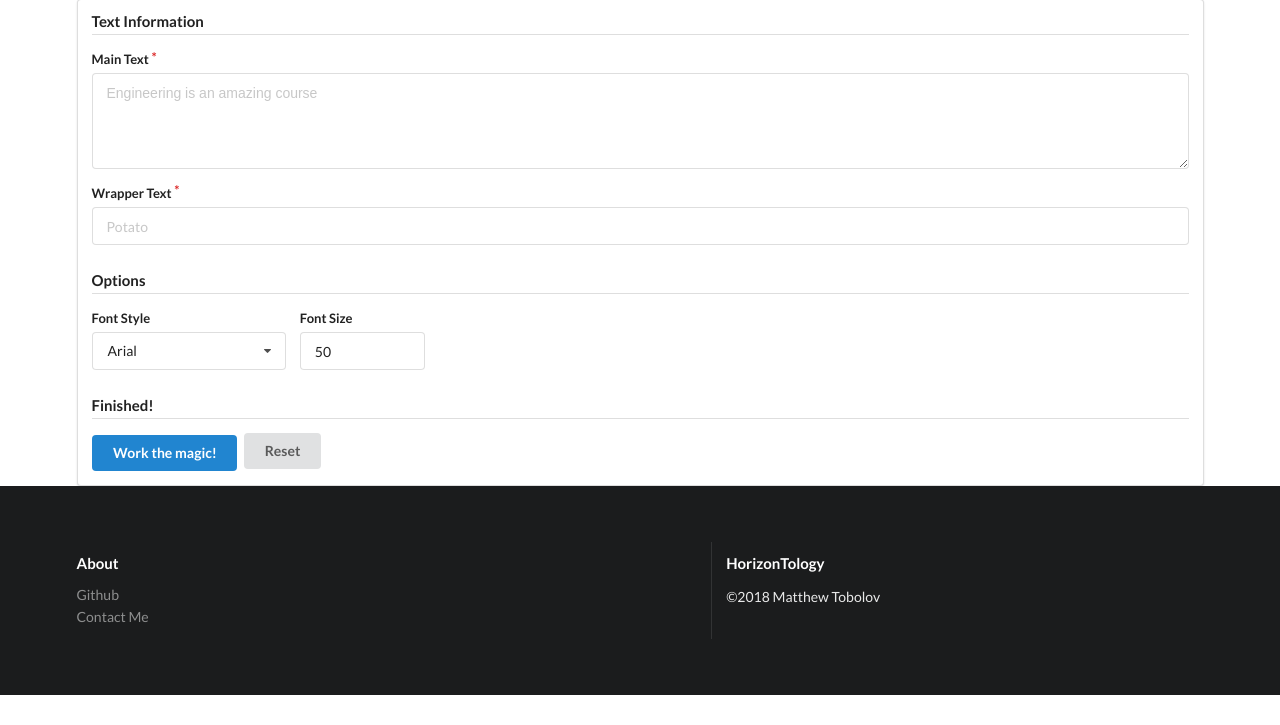
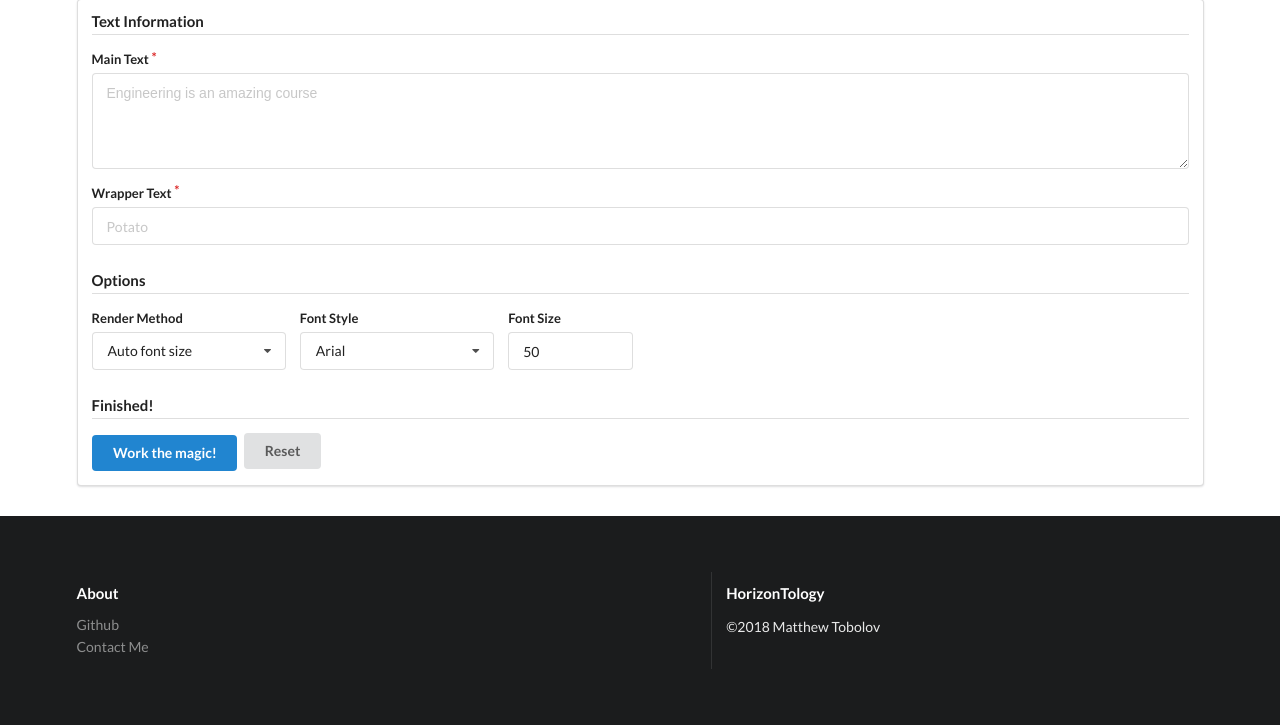
Before and after one commit to Tobolov/HorizonTology, a Flask app: page /app.html in a window 1280 px wide. Shown: the part 140-865 px from the top of the page. Before the commit the page ends 835 px from the top, so only its background shows below. Run offline with Flask 2, Linux system fonts and the light colour scheme; some libraries are stand-ins or nearby versions.

Commit message:
Added repeat text method

```diff
--- a/app.py
+++ b/app.py
@@ -10,6 +10,10 @@ app.config['TEMPLATES_AUTO_RELOAD'] = True
 @app.route('/')
 def index():
     return render_template('index.html')
+
+
+METHOD_AUTOSIZE = 1
+METHOD_REPEAT = 2
 
 
 @app.route('/app.html')
@@ -25,15 +29,28 @@ def process():
         if not outer:
             return error()
 
+        method = request.args.get("options[method]")
+        if not method:
+            return error()
+
         font = request.args.get("options[font]")
         if not font:
             return error()
 
-        size = request.args.get("options[size]")
-        if not size:
-            return error()
+        method = int(method)
+        if method == METHOD_AUTOSIZE:
+            error()
 
-        text = wrap_text_in_text(inner, outer, font, size)
+        elif int(method) == METHOD_REPEAT:
+            size = request.args.get("options[size]")
+            if not size:
+                return error()
+
+            text = wrap_text_in_text_repeat(inner, outer, font, size)
+
+        else:
+            error()
+
         return render_template('process.html', generated_text=text)
 
     else:
--- a/python/dotmapgenerator.py
+++ b/python/dotmapgenerator.py
@@ -7,9 +7,9 @@ font_map = {}
 def generate_font_paths(app):
     global font_map
     font_map = {'1': 'ariblk.ttf',
-                '2': os.path.join(app.root_path, 'python', 'block.ttf'),
+                '2': os.path.join(app.root_path, 'static', 'fonts', 'block.ttf'),
                 '3': 'GILSANUB.TTF',
-                '4': os.path.join(app.root_path, 'python', 'blockline.ttf'),
+                '4': os.path.join(app.root_path, 'static', 'fonts', 'blockline.ttf'),
                 }
 
 
@@ -56,7 +56,7 @@ def text_to_fancy(text, font, font_size):
     return output + '<br>'
 
 
-def wrap_text_in_text(inner, outer, font, font_size):
+def wrap_text_in_text_repeat(inner, outer, font, font_size):
     dot_map = text_to_dot_map(outer, font, font_size)
     inner = list(itertools.chain.from_iterable([[x, " "] for x in inner.split(" ")]))
 
@@ -77,8 +77,7 @@ def wrap_text_in_text(inner, outer, font, font_size):
                 length = 0
 
                 if len(inner) == current_word:
-                    print(dot_map)
-                    return out
+                    current_word = 0
         out += "<br>"
 
     return out
--- a/templates/app.html
+++ b/templates/app.html
@@ -4,7 +4,7 @@
     <div class="ui container">
         <h1 id="title">HorizonTology</h1>
 
-        <form class="ui form segment" action="app.html" method="get">
+        <form class="ui form segment" action="app.html" method="get" style="margin-bottom: 30px">
             <h4 class="ui dividing header">Text Information</h4>
             <div class="required field">
                 <label>Main Text</label>
@@ -18,6 +18,13 @@
 
             <h4 class="ui dividing header">Options</h4>
             <div class="fields">
+                <div class="three wide field">
+                    <label>Render Method</label>
+                    <select class="ui fluid search dropdown" name="options[method]">
+                        <option value="1">Auto font size</option>
+                        <option value="2">Repeat text to fill</option>
+                    </select>
+                </div>
                 <div class="three wide field">
                     <label>Font Style</label>
                     <select class="ui fluid search dropdown" name="options[font]">
--- a/templates/process.html
+++ b/templates/process.html
@@ -4,7 +4,7 @@
     <div class="ui container">
         <h1 id="title">HorizonTology</h1>
 
-        <div class="ui top attached segment">
+        <div class="ui top attached segment" style="margin-bottom: 30px">
             <div class="ui top attached label">
                 <span id="result-header">Results</span>
 
```
Also changed, not shown: static/fonts/block.ttf (renamed from python/block.ttf), static/fonts/blockline.ttf (renamed from python/blockline.ttf).
